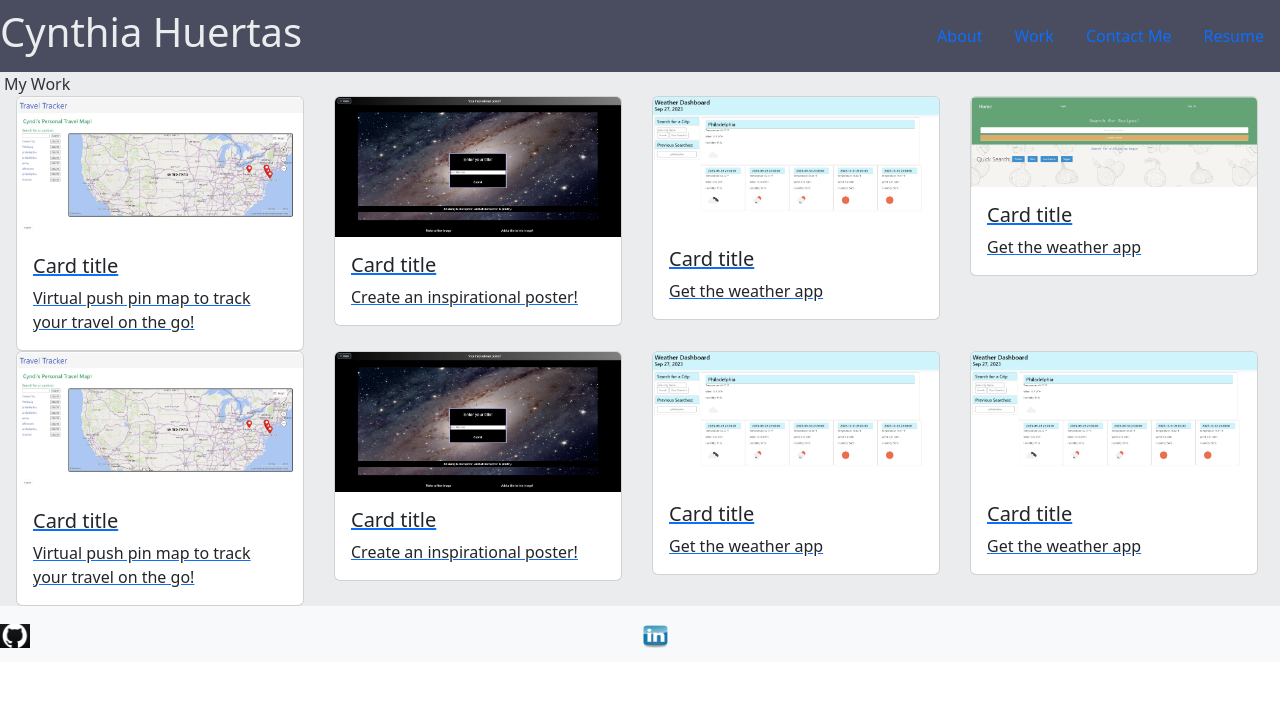
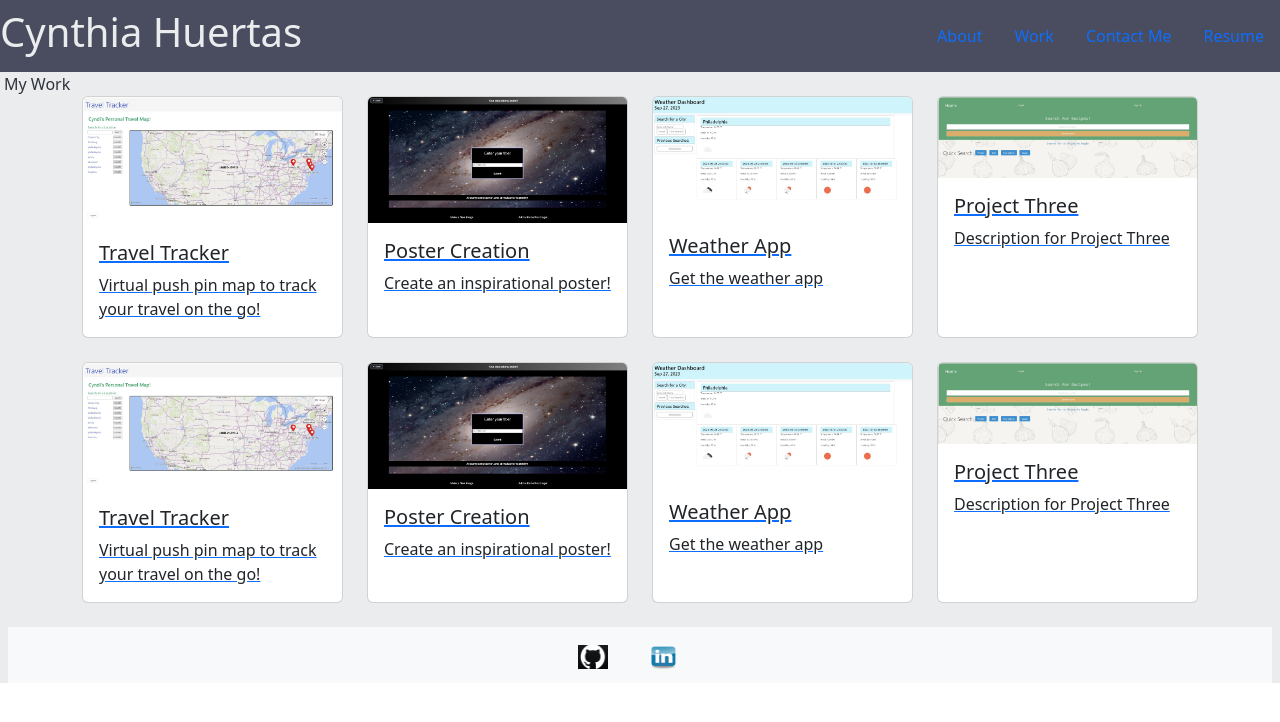
Before and after one commit to CyndiHue/HuertasCPortfolio, a React (Vite) app: page /Work in a window 1280 px wide. Shown: the top 722 px of the page. Built offline with nearby package versions, Linux system fonts and the light colour scheme.

Commit message:
cards now the same size, margins added to logo in footer

```diff
--- a/src/components/Footer.jsx
+++ b/src/components/Footer.jsx
@@ -5,16 +5,16 @@ import linkedInLogo from '../assets/linkedInLogo.jpg'
 function Footer() {
     return (
    <>
-   <nav className="row navbar bg-body-tertiary">
-  <div className="col container  d-flex justify-content-center">
+   <nav className="row navbar bg-body-tertiary mx-2">
+  <div className="container  d-flex justify-content-center">
     <a className="navbar-brand" href="https://github.com/CyndiCodes">
       <img src={gitHubLogo} alt="" width="30" height="24"></img>
     </a>
-    <div className="col container  d-flex justify-content-center">
-    <a className="navbar-brand" href="https://www.linkedin.com/in/cyndi-codes-090498288/">
+
+    <a className="navbar-brand mx-4" href="https://www.linkedin.com/in/cyndi-codes-090498288/">
       <img src={linkedInLogo} alt="" width="30" height="24"></img>
     </a>
-  </div>
+
   </div>
 </nav>
    </>
--- a/src/pages/About.jsx
+++ b/src/pages/About.jsx
@@ -6,7 +6,7 @@ export default function About() {
 
         <div className="row">About Me</div>
         <img src={profilePic} className="row profile rounded-5" alt="" style={{width: "200px"}}></img>
-        <div className="row">Welcome! I am a Full Stack Web Developer looking to showcase my most recent work. If you click the Work link above you will find links to a few projects of mine. You may also contact me directly via email by clicking Contact Me tab. Thank you for checking out my work and I hope you enjoy!</div>
+        <div className="row mb-4">Welcome! I am a Full Stack Web Developer looking to showcase my most recent work. If you click the Work link above you will find links to a few projects of mine. You may also contact me directly via email by clicking Contact Me tab. Thank you for checking out my work and I hope you enjoy!</div>
 
         </>
 
--- a/src/pages/Work.jsx
+++ b/src/pages/Work.jsx
@@ -10,16 +10,15 @@ export default function Work() {
       <div className="row"> My Work
 
       </div>
-      <div className="row">
-
+      <div className="container">
+      <div className="row mb-4">
         <div className="col">
           <a href="https://travel-tracker-msc-0fe902780013.herokuapp.com/">
-        <div className="card" style={{width: "18rem"}}>
-        <img src={projectTwo} className="card-img-top" alt="..."></img>
+            <div className="card h-100">
+              <img src={projectTwo} className="card-img-top" alt="Travel Tracker" />
               <div className="card-body">
-          <h5 className="card-title">Card title</h5>
+                <h5 className="card-title">Travel Tracker</h5>
                 <p className="card-text">Virtual push pin map to track your travel on the go!</p>
-
               </div>
             </div>
           </a>
@@ -27,109 +26,93 @@ export default function Work() {
 
         <div className="col">
           <a href="https://cdziedzic.github.io/Nebula-Narratives/">
-        <div className="card" style={{width: "18rem"}}>
-        <img src={projectOne} className="card-img-top" alt="..."></img>
+            <div className="card h-100">
+              <img src={projectOne} className="card-img-top" alt="Poster Creation" />
               <div className="card-body">
-          <h5 className="card-title">Card title</h5>
+                <h5 className="card-title">Poster Creation</h5>
                 <p className="card-text">Create an inspirational poster!</p>
-
               </div>
             </div>
           </a>
         </div>
 
         <div className="col">
-          <a href="https://cyndicodes.github.io/getTheWeather/" >
-        <div className="card" style={{width: "18rem"}}>
-        <img src={weatherApp} className="card-img-top" alt="..."></img>
+          <a href="https://cyndicodes.github.io/getTheWeather/">
+            <div className="card h-100">
+              <img src={weatherApp} className="card-img-top" alt="Weather App" />
               <div className="card-body">
-          <h5 className="card-title">Card title</h5>
+                <h5 className="card-title">Weather App</h5>
                 <p className="card-text">Get the weather app</p>
-
               </div>
             </div>
           </a>
         </div>
 
         <div className="col">
-          <a href="https://project-3-app-mck-b96b86dfcabe.herokuapp.com/" >
-        <div className="card" style={{width: "18rem"}}>
-        <img src={projectThree} className="card-img-top" alt="..."></img>
+          <a href="https://project-3-app-mck-b96b86dfcabe.herokuapp.com/">
+            <div className="card h-100">
+              <img src={projectThree} className="card-img-top" alt="Project Three" />
               <div className="card-body">
-          <h5 className="card-title">Card title</h5>
-          <p className="card-text">Get the weather app</p>
-
+                <h5 className="card-title">Project Three</h5>
+                <p className="card-text">Description for Project Three</p>
               </div>
             </div>
           </a>
         </div>
+      </div>
+    </div>
 
-
-      </div>
-      <div className="row">
-
+    <div className="container">
+      <div className="row mb-4">
         <div className="col">
-          <a href="#">
-        <div className="card" style={{width: "18rem"}}>
-        <img src={projectTwo} className="card-img-top" alt="..."></img>
+          <a href="https://travel-tracker-msc-0fe902780013.herokuapp.com/">
+            <div className="card h-100">
+              <img src={projectTwo} className="card-img-top" alt="Travel Tracker" />
               <div className="card-body">
-          <h5 className="card-title">Card title</h5>
+                <h5 className="card-title">Travel Tracker</h5>
                 <p className="card-text">Virtual push pin map to track your travel on the go!</p>
-
               </div>
             </div>
           </a>
         </div>
 
         <div className="col">
-          <a href="#">
-        <div className="card" style={{width: "18rem"}}>
-        <img src={projectOne} className="card-img-top" alt="..."></img>
+          <a href="https://cdziedzic.github.io/Nebula-Narratives/">
+            <div className="card h-100">
+              <img src={projectOne} className="card-img-top" alt="Poster Creation" />
               <div className="card-body">
-          <h5 className="card-title">Card title</h5>
+                <h5 className="card-title">Poster Creation</h5>
                 <p className="card-text">Create an inspirational poster!</p>
-
               </div>
             </div>
           </a>
         </div>
 
         <div className="col">
-          <a href="#" >
-        <div className="card" style={{width: "18rem"}}>
-        <img src={weatherApp} className="card-img-top" alt="..."></img>
+          <a href="https://cyndicodes.github.io/getTheWeather/">
+            <div className="card h-100">
+              <img src={weatherApp} className="card-img-top" alt="Weather App" />
               <div className="card-body">
-          <h5 className="card-title">Card title</h5>
+                <h5 className="card-title">Weather App</h5>
                 <p className="card-text">Get the weather app</p>
-
               </div>
             </div>
           </a>
         </div>
 
         <div className="col">
-          <a href="#" >
-        <div className="card" style={{width: "18rem"}}>
-        <img src={weatherApp} className="card-img-top" alt="..."></img>
+          <a href="https://project-3-app-mck-b96b86dfcabe.herokuapp.com/">
+            <div className="card h-100">
+              <img src={projectThree} className="card-img-top" alt="Project Three" />
               <div className="card-body">
-          <h5 className="card-title">Card title</h5>
-          <p className="card-text">Get the weather app</p>
-
+                <h5 className="card-title">Project Three</h5>
+                <p className="card-text">Description for Project Three</p>
               </div>
             </div>
           </a>
         </div>
-
-
       </div>
-
-
-
-
-
-
-
-
+    </div>
 
       </>
 
```
Lines whose indentation alone changed are shown as unchanged.
